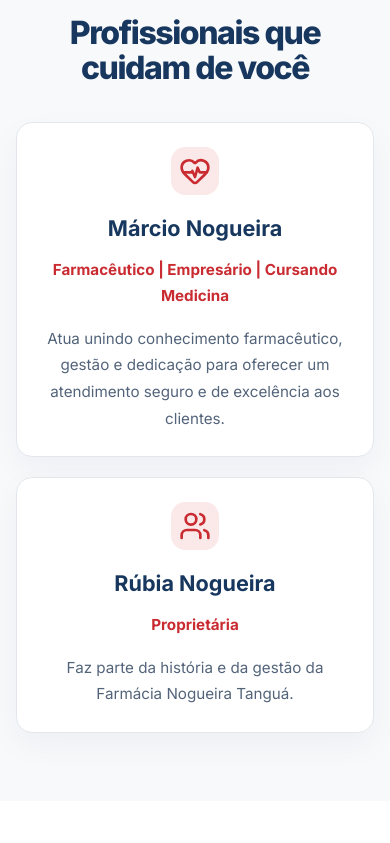
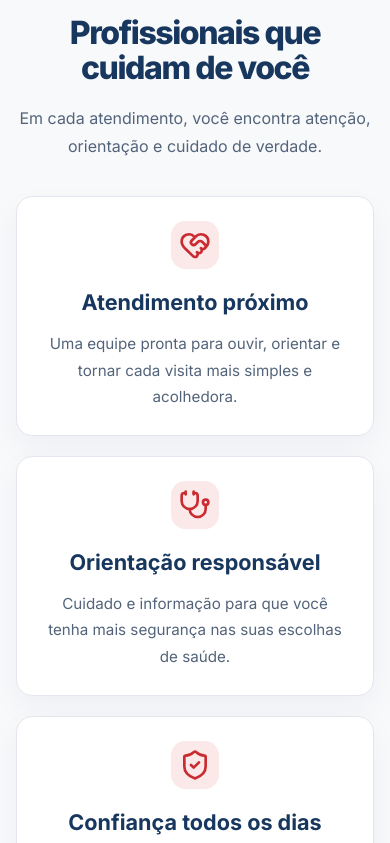
Before and after one commit to franqupoficial/farmacianogueiratangua, a React (Vite) app: page / in a window 390 px wide. Shown: the part 3681-4524 px from the top of the page. Built offline with nearby package versions, Linux system fonts and the light colour scheme.

Commit message:
Ajustes finais responsividade

```diff
--- a/src/components/sections/Owners.jsx
+++ b/src/components/sections/Owners.jsx
@@ -1,17 +1,20 @@
-import { HeartPulse, Users } from "lucide-react";
+import { HeartHandshake, ShieldCheck, Stethoscope } from "lucide-react";
 
-const owners = [
+const teamValues = [
   {
-    name: "Márcio Nogueira",
-    role: "Farmacêutico | Empresário | Cursando Medicina",
-    text: "Atua unindo conhecimento farmacêutico, gestão e dedicação para oferecer um atendimento seguro e de excelência aos clientes.",
-    icon: HeartPulse,
+    title: "Atendimento próximo",
+    text: "Uma equipe pronta para ouvir, orientar e tornar cada visita mais simples e acolhedora.",
+    icon: HeartHandshake,
   },
   {
-    name: "Rúbia Nogueira",
-    role: "Proprietária",
-    text: "Faz parte da história e da gestão da Farmácia Nogueira Tanguá.",
-    icon: Users,
+    title: "Orientação responsável",
+    text: "Cuidado e informação para que você tenha mais segurança nas suas escolhas de saúde.",
+    icon: Stethoscope,
+  },
+  {
+    title: "Confiança todos os dias",
+    text: "Compromisso com um atendimento respeitoso, produtos de qualidade e bem-estar para sua família.",
+    icon: ShieldCheck,
   },
 ];
 
@@ -22,15 +25,14 @@
         <div className="section-heading section-heading--center">
           <span className="eyebrow">NOSSA EQUIPE</span>
           <h2 id="team-title">Profissionais que cuidam de você</h2>
+          <p>Em cada atendimento, você encontra atenção, orientação e cuidado de verdade.</p>
         </div>
         <div className="team-grid">
-          {owners.map(({ name, role, text, detail, icon: Icon }) => (
-            <article className="team-card" key={name}>
+          {teamValues.map(({ title, text, icon: Icon }) => (
+            <article className="team-card" key={title}>
               <span className="team-card__icon" aria-hidden="true"><Icon size={32} /></span>
-              <h3>{name}</h3>
-              <p className="team-card__role">{role}</p>
+              <h3>{title}</h3>
               <p>{text}</p>
-              {detail && <p className="team-card__detail">{detail}</p>}
             </article>
           ))}
         </div>
--- a/src/styles/site.css
+++ b/src/styles/site.css
@@ -82,7 +82,7 @@
 
 .team { background: var(--surface); }
 .team-grid, .services-grid, .reviews-grid { display: grid; gap: 1.25rem; margin-top: 3.25rem; }
-.team-grid { grid-template-columns: repeat(2, minmax(0, 1fr)); }
+.team-grid { grid-template-columns: repeat(3, minmax(0, 1fr)); }
 .team-card, .service-card, .review-card { height: 100%; border: 1px solid var(--line); border-radius: var(--radius-md); background: var(--white); box-shadow: 0 .75rem 2rem rgba(19, 33, 58, .045); transition: transform .24s ease, box-shadow .24s ease, border-color .24s ease; }
 .team-card:hover, .service-card:hover, .review-card:hover { border-color: #efc4c6; box-shadow: var(--shadow); transform: translateY(-.35rem); }
 .team-card { padding: clamp(1.5rem, 3vw, 2.5rem); text-align: center; }
@@ -145,7 +145,7 @@
 .whatsapp-float:hover { transform: translateY(-.2rem); }
 
 @media (max-width: 64rem) {
-  .services-grid { grid-template-columns: repeat(2, minmax(0, 1fr)); }
+  .team-grid, .services-grid { grid-template-columns: repeat(2, minmax(0, 1fr)); }
   .hero-image { min-height: 29rem; }
 }
 
```
